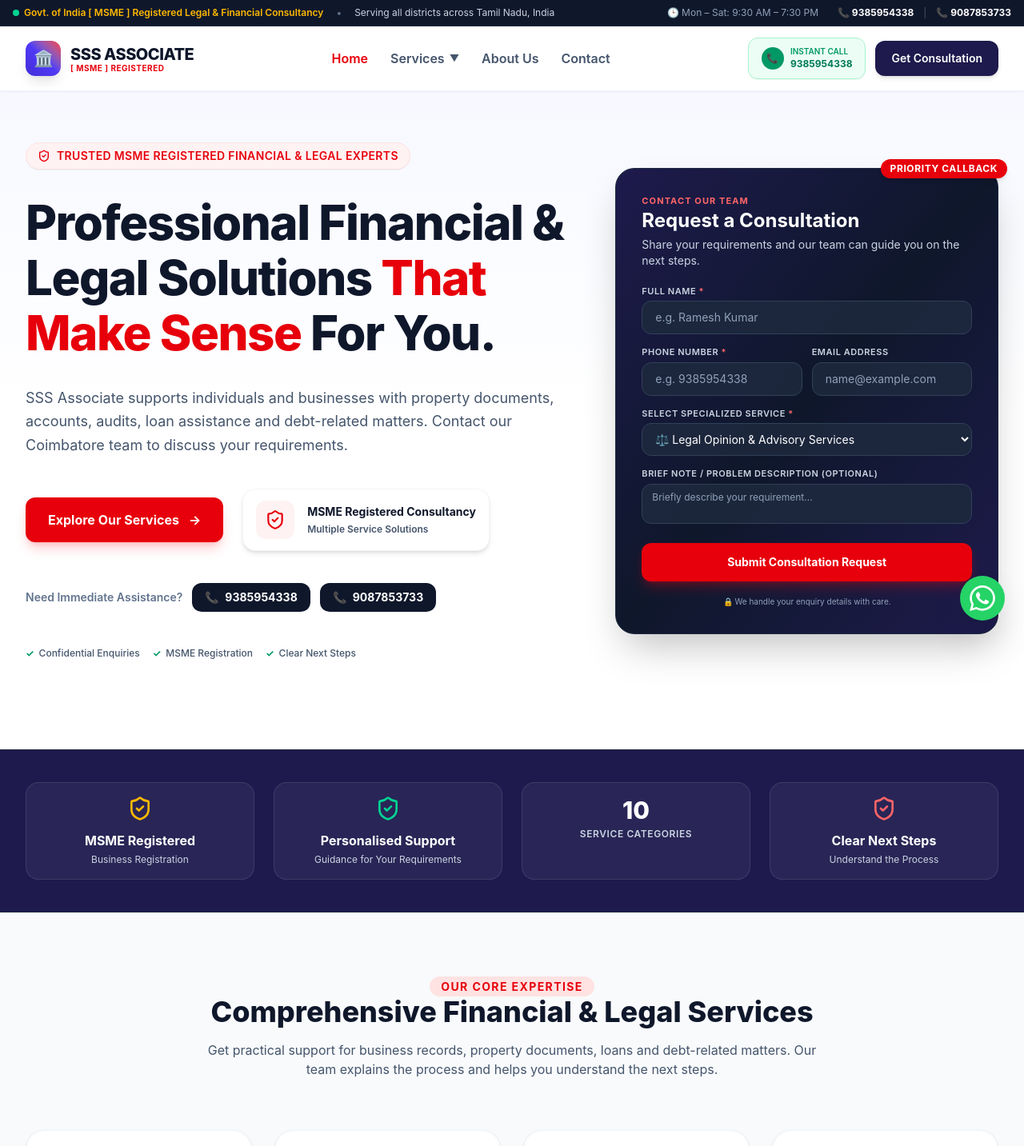
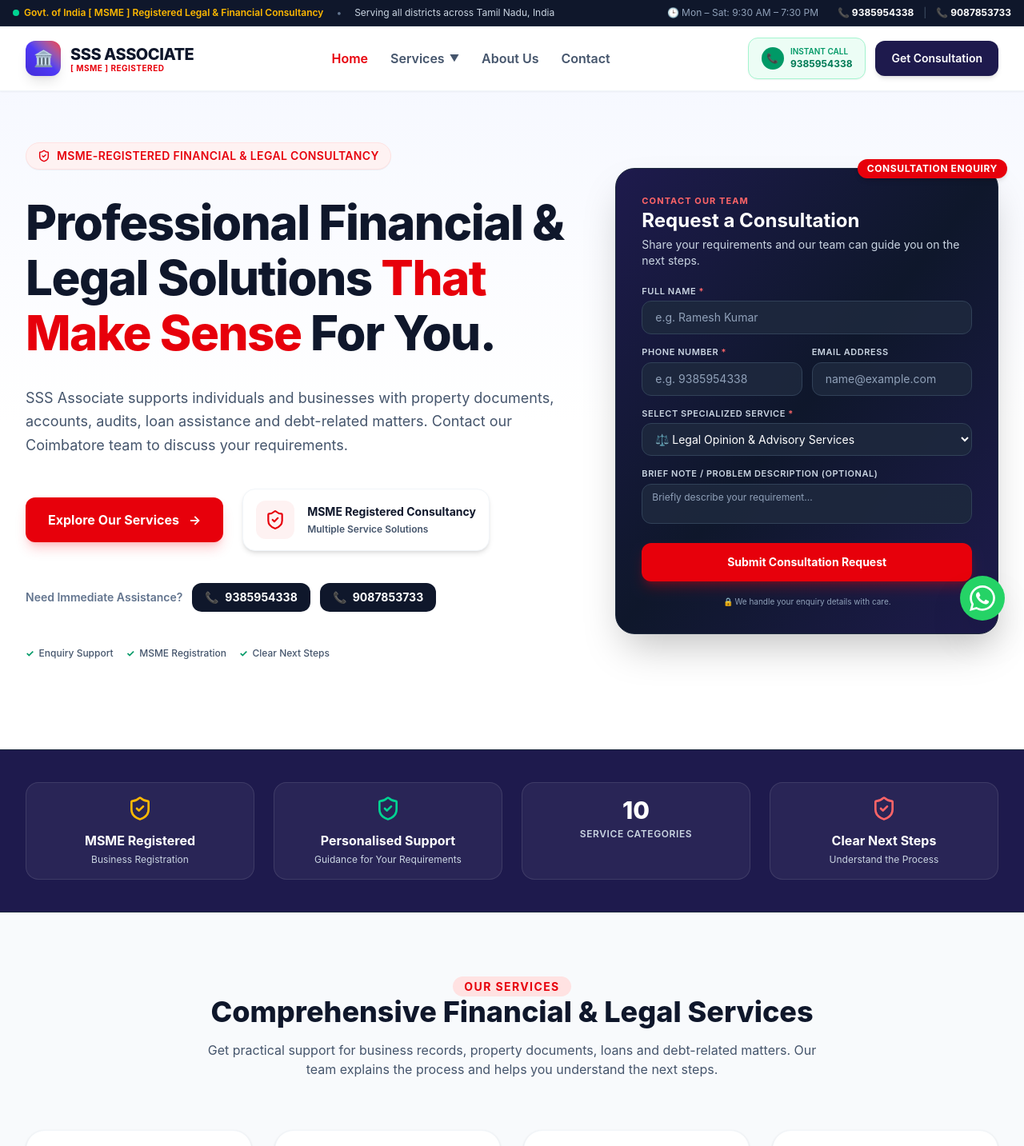
Before and after one commit to AravindGlorious/sss-associate, a React (Vite) app: page / in a window 1280 px wide. Shown: the top 1433 px of the page at 80% size. Built offline with nearby package versions, Linux system fonts and the light colour scheme.

Commit message:
Improve homepage trust wording

```diff
--- a/src/views/HomeView.tsx
+++ b/src/views/HomeView.tsx
@@ -131,7 +131,7 @@ export const HomeView: React.FC<HomeViewProps> = ({
                   aria-hidden="true"
                 />
                 <span>
-                  Trusted MSME Registered Financial &amp; Legal Experts
+                  MSME-Registered Financial &amp; Legal Consultancy
                 </span>
               </div>
 
@@ -205,7 +205,7 @@ export const HomeView: React.FC<HomeViewProps> = ({
                   >
                     ✓
                   </span>
-                  Confidential Enquiries
+                  Enquiry Support
                 </span>
                 <span className="flex items-center gap-1.5">
                   <span
@@ -232,7 +232,7 @@ export const HomeView: React.FC<HomeViewProps> = ({
             <div className="lg:col-span-5" id="consultation">
               <div className="bg-linear-to-br from-indigo-950 via-slate-900 to-indigo-950 rounded-3xl p-6 sm:p-8 text-white shadow-2xl relative border border-slate-800">
                 <div className="absolute -top-3 -right-3 bg-red-600 text-white text-xs font-bold px-3 py-1 rounded-full uppercase tracking-wider shadow-md">
-                  Priority Callback
+                  Consultation Enquiry
                 </div>
 
                 <div className="mb-5">
@@ -522,7 +522,7 @@ export const HomeView: React.FC<HomeViewProps> = ({
         <div className="max-w-7xl mx-auto px-4 sm:px-6 lg:px-8">
           <div className="text-center max-w-3xl mx-auto mb-16 space-y-4">
             <span className="text-red-600 font-bold text-xs sm:text-sm tracking-widest uppercase bg-red-100 px-3.5 py-1 rounded-full">
-              Our Core Expertise
+              Our Services
             </span>
 
             <h2 className="text-3xl sm:text-4xl font-extrabold text-slate-900">
```
